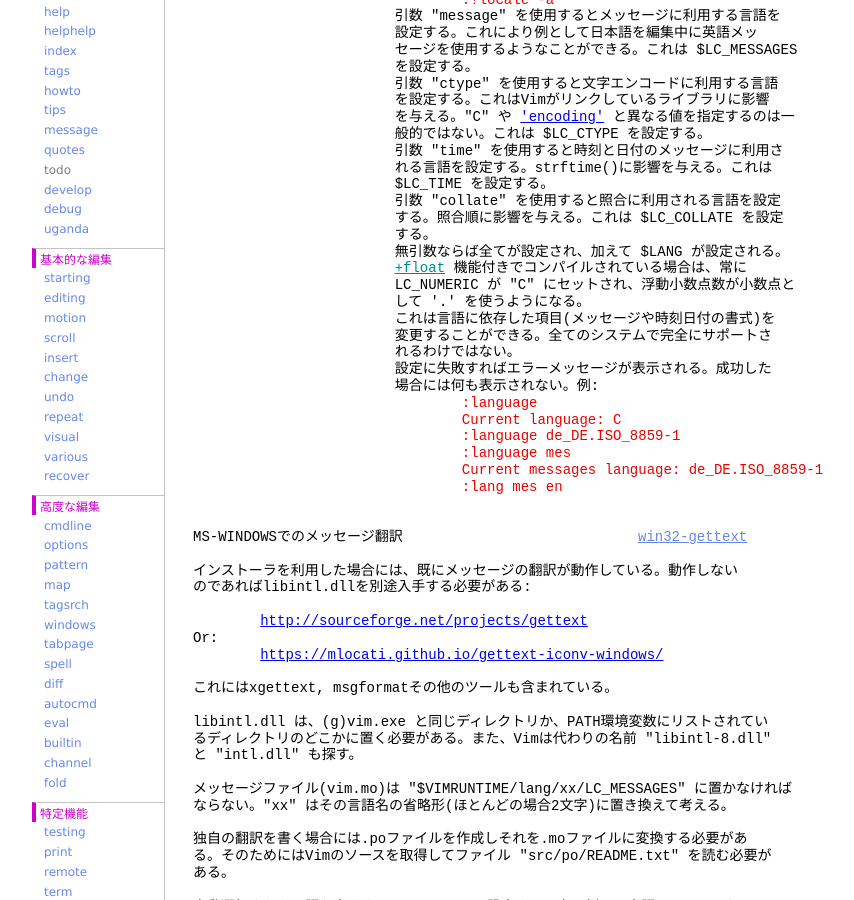
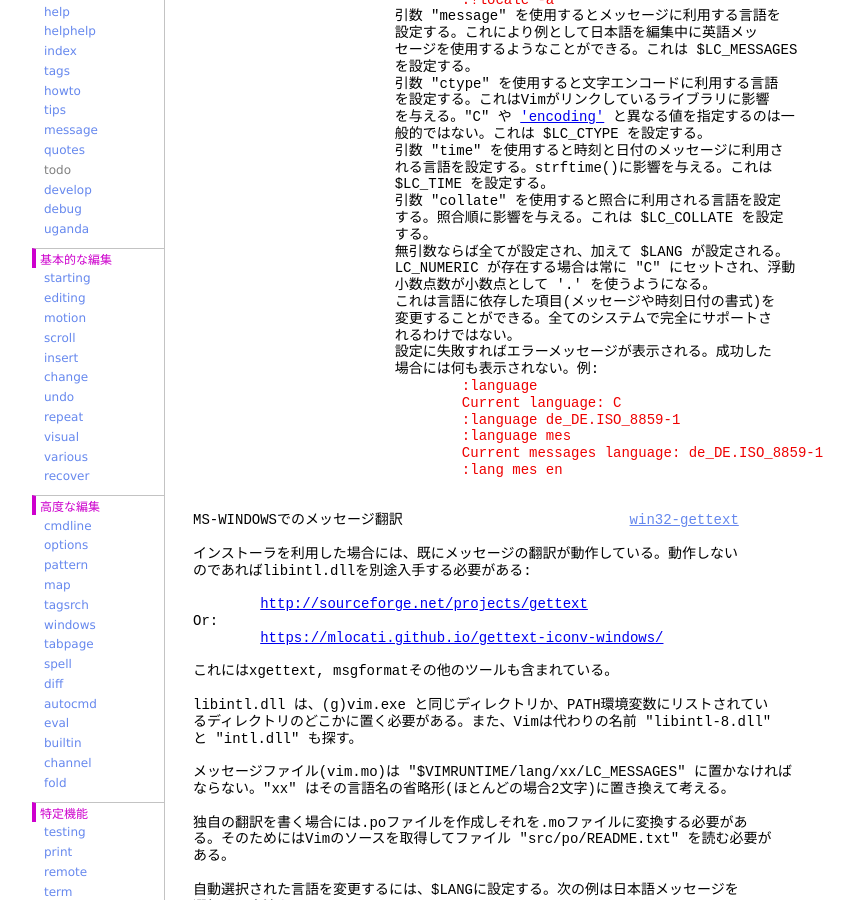
Before and after one commit to vim-jp/vimdoc-ja, a Jekyll site: the page built from mlang.html, in a window 1280 px wide and 900 px high, scrolled down 1333 px. Shown: the whole window, without its empty margins (208-1062 px from the left). Built offline with Jekyll 4.4.1, drawn with Linux system fonts in a browser that asks for light colours; nearby versions of some CDN libraries; comment, search, counter and statistics services are not loaded; some of the changed text lies outside the part shown.

Commit message:
Generated by GitHub workflow 3317626420
https://github.com/vim-jp/vimdoc-ja-working/actions/runs/3317626420

```diff
--- a/mlang.html
+++ b/mlang.html
@@ -3,7 +3,7 @@ layout: vimdoc
 helpname: 'mlang'
 ---
 <div id='vimCodeElement'>
-<a class="Constant" href="mlang.html" name="mlang.txt">mlang.txt</a>&nbsp;&nbsp;&nbsp;&nbsp; For&nbsp;<span class="Identifier">Vim バージョン 9.0.</span>&nbsp;&nbsp;Last change: 2020 Aug 15<br>
+<a class="Constant" href="mlang.html" name="mlang.txt">mlang.txt</a>&nbsp;&nbsp;&nbsp;&nbsp; For&nbsp;<span class="Identifier">Vim バージョン 9.0.</span>&nbsp;&nbsp;Last change: 2022 Sep 17<br>
 <br>
 <br>
 &nbsp;&nbsp;&nbsp;&nbsp;&nbsp;&nbsp;&nbsp;&nbsp;&nbsp;&nbsp;&nbsp;&nbsp;&nbsp;&nbsp;&nbsp;&nbsp;<span class="Identifier">VIMリファレンスマニュアル&nbsp;&nbsp;&nbsp;&nbsp;by Bram Moolenaar</span><br>
@@ -85,9 +85,8 @@ Vimはシステム環境からロケール(地域情報)を判定する。ほと
 &nbsp;&nbsp;&nbsp;&nbsp;&nbsp;&nbsp;&nbsp;&nbsp;&nbsp;&nbsp;&nbsp;&nbsp;&nbsp;&nbsp;&nbsp;&nbsp;&nbsp;&nbsp;&nbsp;&nbsp;&nbsp;&nbsp;&nbsp;&nbsp;する。照合順に影響を与える。これは $LC_COLLATE を設定<br>
 &nbsp;&nbsp;&nbsp;&nbsp;&nbsp;&nbsp;&nbsp;&nbsp;&nbsp;&nbsp;&nbsp;&nbsp;&nbsp;&nbsp;&nbsp;&nbsp;&nbsp;&nbsp;&nbsp;&nbsp;&nbsp;&nbsp;&nbsp;&nbsp;する。<br>
 &nbsp;&nbsp;&nbsp;&nbsp;&nbsp;&nbsp;&nbsp;&nbsp;&nbsp;&nbsp;&nbsp;&nbsp;&nbsp;&nbsp;&nbsp;&nbsp;&nbsp;&nbsp;&nbsp;&nbsp;&nbsp;&nbsp;&nbsp;&nbsp;無引数ならば全てが設定され、加えて $LANG が設定される。<br>
-&nbsp;&nbsp;&nbsp;&nbsp;&nbsp;&nbsp;&nbsp;&nbsp;&nbsp;&nbsp;&nbsp;&nbsp;&nbsp;&nbsp;&nbsp;&nbsp;&nbsp;&nbsp;&nbsp;&nbsp;&nbsp;&nbsp;&nbsp;&nbsp;<a class="Identifier" href="various.html#+float">+float</a>&nbsp;機能付きでコンパイルされている場合は、常に<br>
-&nbsp;&nbsp;&nbsp;&nbsp;&nbsp;&nbsp;&nbsp;&nbsp;&nbsp;&nbsp;&nbsp;&nbsp;&nbsp;&nbsp;&nbsp;&nbsp;&nbsp;&nbsp;&nbsp;&nbsp;&nbsp;&nbsp;&nbsp;&nbsp;LC_NUMERIC が &quot;C&quot; にセットされ、浮動小数点数が小数点と<br>
-&nbsp;&nbsp;&nbsp;&nbsp;&nbsp;&nbsp;&nbsp;&nbsp;&nbsp;&nbsp;&nbsp;&nbsp;&nbsp;&nbsp;&nbsp;&nbsp;&nbsp;&nbsp;&nbsp;&nbsp;&nbsp;&nbsp;&nbsp;&nbsp;して '.' を使うようになる。<br>
+&nbsp;&nbsp;&nbsp;&nbsp;&nbsp;&nbsp;&nbsp;&nbsp;&nbsp;&nbsp;&nbsp;&nbsp;&nbsp;&nbsp;&nbsp;&nbsp;&nbsp;&nbsp;&nbsp;&nbsp;&nbsp;&nbsp;&nbsp;&nbsp;LC_NUMERIC が存在する場合は常に &quot;C&quot; にセットされ、浮動<br>
+&nbsp;&nbsp;&nbsp;&nbsp;&nbsp;&nbsp;&nbsp;&nbsp;&nbsp;&nbsp;&nbsp;&nbsp;&nbsp;&nbsp;&nbsp;&nbsp;&nbsp;&nbsp;&nbsp;&nbsp;&nbsp;&nbsp;&nbsp;&nbsp;小数点数が小数点として '.' を使うようになる。<br>
 &nbsp;&nbsp;&nbsp;&nbsp;&nbsp;&nbsp;&nbsp;&nbsp;&nbsp;&nbsp;&nbsp;&nbsp;&nbsp;&nbsp;&nbsp;&nbsp;&nbsp;&nbsp;&nbsp;&nbsp;&nbsp;&nbsp;&nbsp;&nbsp;これは言語に依存した項目(メッセージや時刻日付の書式)を<br>
 &nbsp;&nbsp;&nbsp;&nbsp;&nbsp;&nbsp;&nbsp;&nbsp;&nbsp;&nbsp;&nbsp;&nbsp;&nbsp;&nbsp;&nbsp;&nbsp;&nbsp;&nbsp;&nbsp;&nbsp;&nbsp;&nbsp;&nbsp;&nbsp;変更することができる。全てのシステムで完全にサポートさ<br>
 &nbsp;&nbsp;&nbsp;&nbsp;&nbsp;&nbsp;&nbsp;&nbsp;&nbsp;&nbsp;&nbsp;&nbsp;&nbsp;&nbsp;&nbsp;&nbsp;&nbsp;&nbsp;&nbsp;&nbsp;&nbsp;&nbsp;&nbsp;&nbsp;れるわけではない。<br>
@@ -101,7 +100,7 @@ Vimはシステム環境からロケール(地域情報)を判定する。ほと
 &nbsp;&nbsp;&nbsp;&nbsp;&nbsp;&nbsp;&nbsp;&nbsp;&nbsp;&nbsp;&nbsp;&nbsp;&nbsp;&nbsp;&nbsp;&nbsp;&nbsp;&nbsp;&nbsp;&nbsp;&nbsp;&nbsp;&nbsp;&nbsp;&nbsp;&nbsp;&nbsp;&nbsp;&nbsp;&nbsp;&nbsp;&nbsp;:lang mes en</div>
 <br>
 <br>
-MS-WINDOWSでのメッセージ翻訳&nbsp;&nbsp;&nbsp;&nbsp;&nbsp;&nbsp;&nbsp;&nbsp;&nbsp;&nbsp;&nbsp;&nbsp;&nbsp;&nbsp;&nbsp;&nbsp;&nbsp;&nbsp;&nbsp;&nbsp;&nbsp;&nbsp;&nbsp;&nbsp;&nbsp;&nbsp;&nbsp;&nbsp;<a class="Constant" href="mlang.html#win32-gettext" name="win32-gettext">win32-gettext</a><br>
+<span class="Statement">MS-WINDOWSでのメッセージ翻訳</span>&nbsp;&nbsp;&nbsp;&nbsp;&nbsp;&nbsp;&nbsp;&nbsp;&nbsp;&nbsp;&nbsp;&nbsp;&nbsp;&nbsp;&nbsp;&nbsp;&nbsp;&nbsp;&nbsp;&nbsp;&nbsp;&nbsp;&nbsp;&nbsp;&nbsp;&nbsp;&nbsp;<a class="Constant" href="mlang.html#win32-gettext" name="win32-gettext">win32-gettext</a><br>
 <br>
 インストーラを利用した場合には、既にメッセージの翻訳が動作している。動作しない<br>
 のであればlibintl.dllを別途入手する必要がある:<br>
@@ -149,7 +148,7 @@ libintl.dll は、(g)vim.exe と同じディレクトリか、PATH環境変数
 <div class="helpExample">&nbsp;&nbsp;&nbsp;&nbsp;&nbsp;&nbsp;&nbsp;&nbsp;:highlight Menu font=k12,r12</div>
 <br>
 <br>
-ロケールの省略名<br>
+<span class="Statement">ロケールの省略名</span><br>
 <br>
 あいにく、同じ言語に同じエンコードであっても、ロケール名がシステムによって異な<br>
 ることがある。期待した通りにメニューが翻訳されない時には、次のコマンドの実行結<br>
@@ -176,7 +175,7 @@ libintl.dll は、(g)vim.exe と同じディレクトリか、PATH環境変数
 <div class="helpExample">&nbsp;&nbsp;&nbsp;&nbsp;&nbsp;&nbsp;&nbsp;&nbsp;runtime lang/menu_&lt;other_lang&gt;.vim</div>
 <br>
 <br>
-メニューを翻訳する<br>
+<span class="Statement">メニューを翻訳する</span><br>
 <br>
 メニューを独自に翻訳したい場合は、以下で説明するように<a class="Identifier" href="mlang.html#:menutrans">:menutrans</a>コマンドを使<br>
 うことができる。ある1つの言語の翻訳は1つの Vim script にまとめられることが推奨<br>
```
